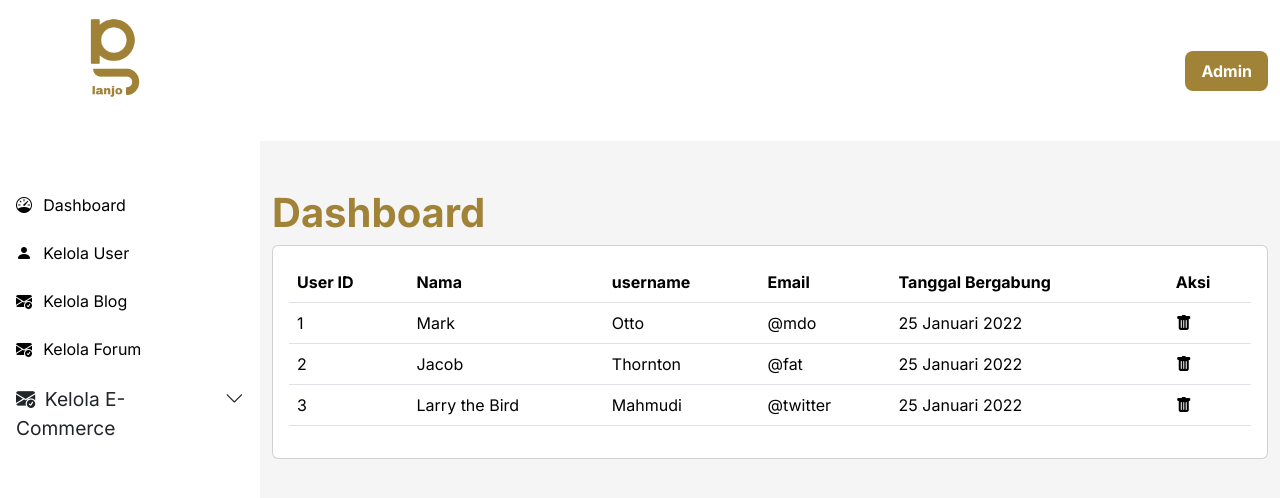
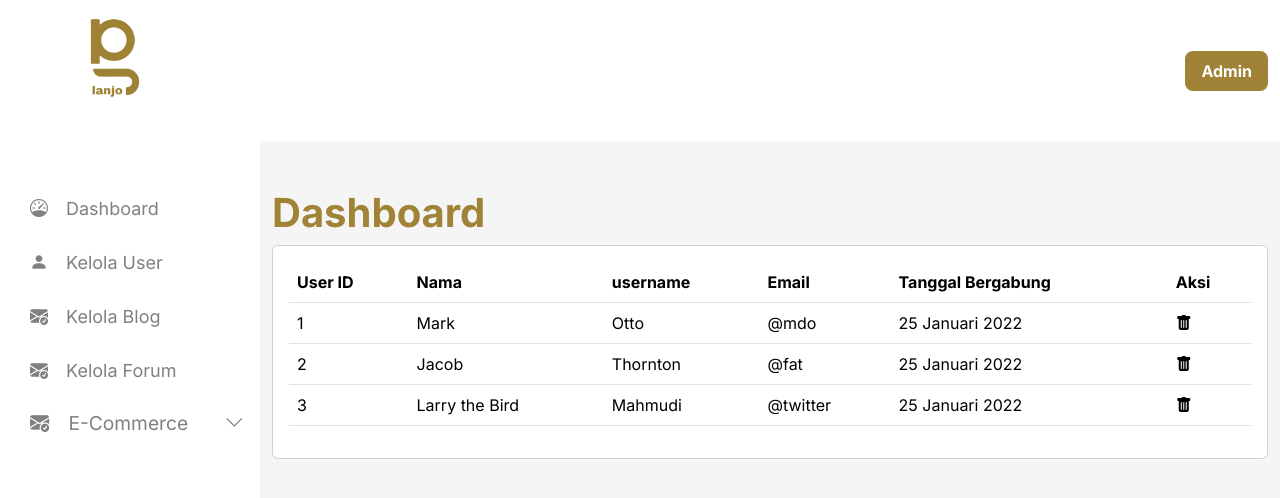
Before and after one commit to daffamuliya/balanjo, a React (Create React App) app in the folder client/: page /admin in a window 1280 px wide. Shown: the top 498 px of the page. Built offline with nearby package versions, Linux system fonts and the light colour scheme.

Commit message:
update sidebar

```diff
--- a/client/src/data/sidebar.json
+++ b/client/src/data/sidebar.json
@@ -16,7 +16,7 @@
     "icon": "bi bi-envelope-check-fill"
   },
   {
-    "title": "Kelola E-Commerce",
+    "title": "E-Commerce",
     "icon": "bi bi-envelope-check-fill",
     "childrens": [
       {
--- a/client/src/index.css
+++ b/client/src/index.css
@@ -106,10 +106,11 @@ button:focus {
   display: block;
   transition: background-color 0.15s;
   border-radius: 5px;
+  padding-left: 30px;
+  color: grey;
 }
 .sidebar-item:hover {
-  background-color: #a08336;
-  color: white;
+  color: #a08336;
 }
 
 .sidebar-title {
@@ -119,7 +120,7 @@ button:focus {
 }
 .sidebar-title span i {
   display: inline-block;
-  width: 1.5em;
+  width: 2em;
 }
 .sidebar-title .toggle-btn {
   cursor: pointer;
@@ -138,14 +139,15 @@ button:focus {
 }
 
 .sidebar-item.plain {
-  color: black;
+  color: grey;
+  font-size: 18px;
   text-decoration: none;
 }
 .sidebar-item.plain:hover {
   text-decoration: none;
-  color: white;
+  color: #a08336;
 }
 .sidebar-item.plain i {
   display: inline-block;
-  width: 1.7em;
+  width: 2em;
 }
```
